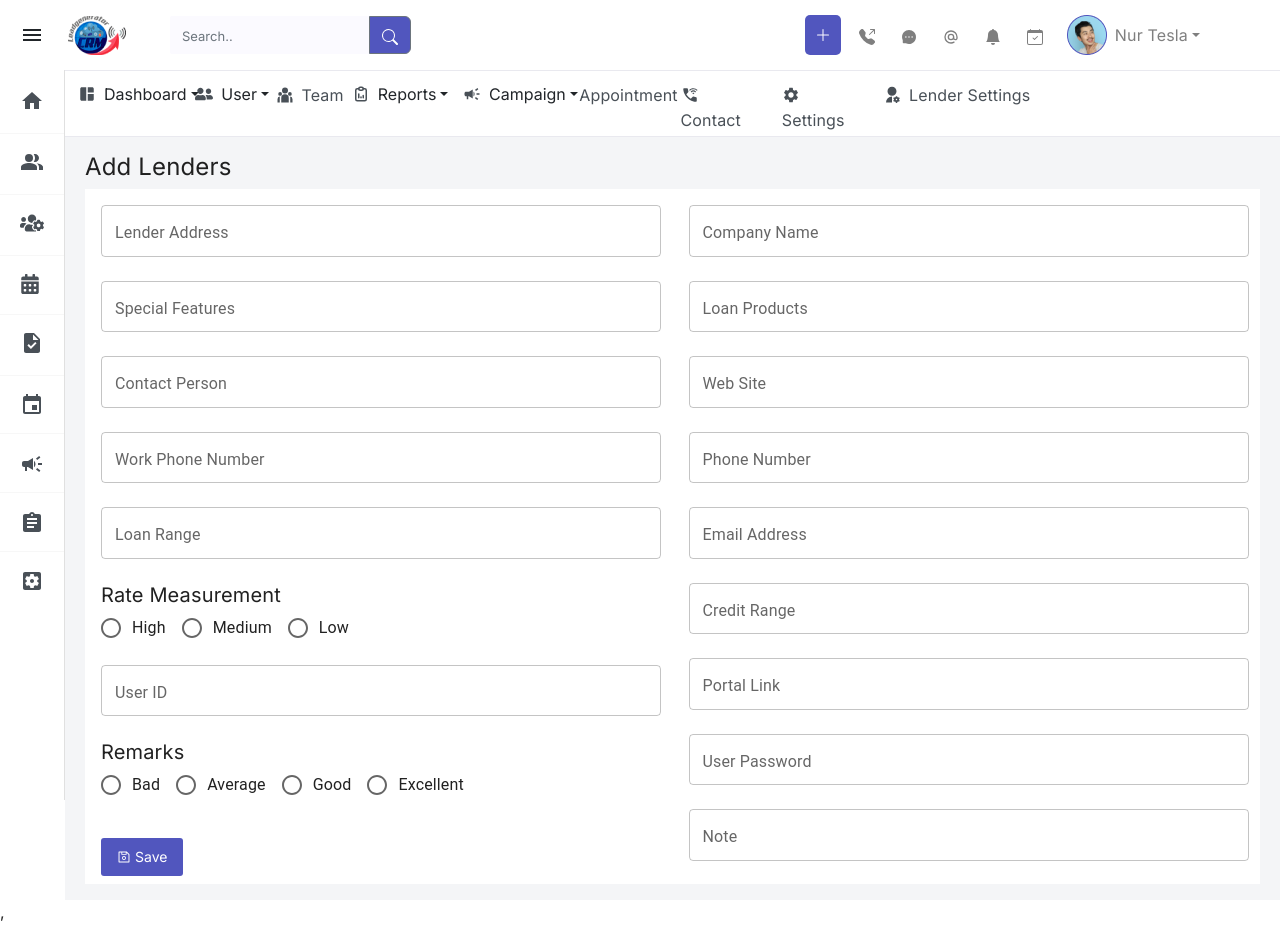
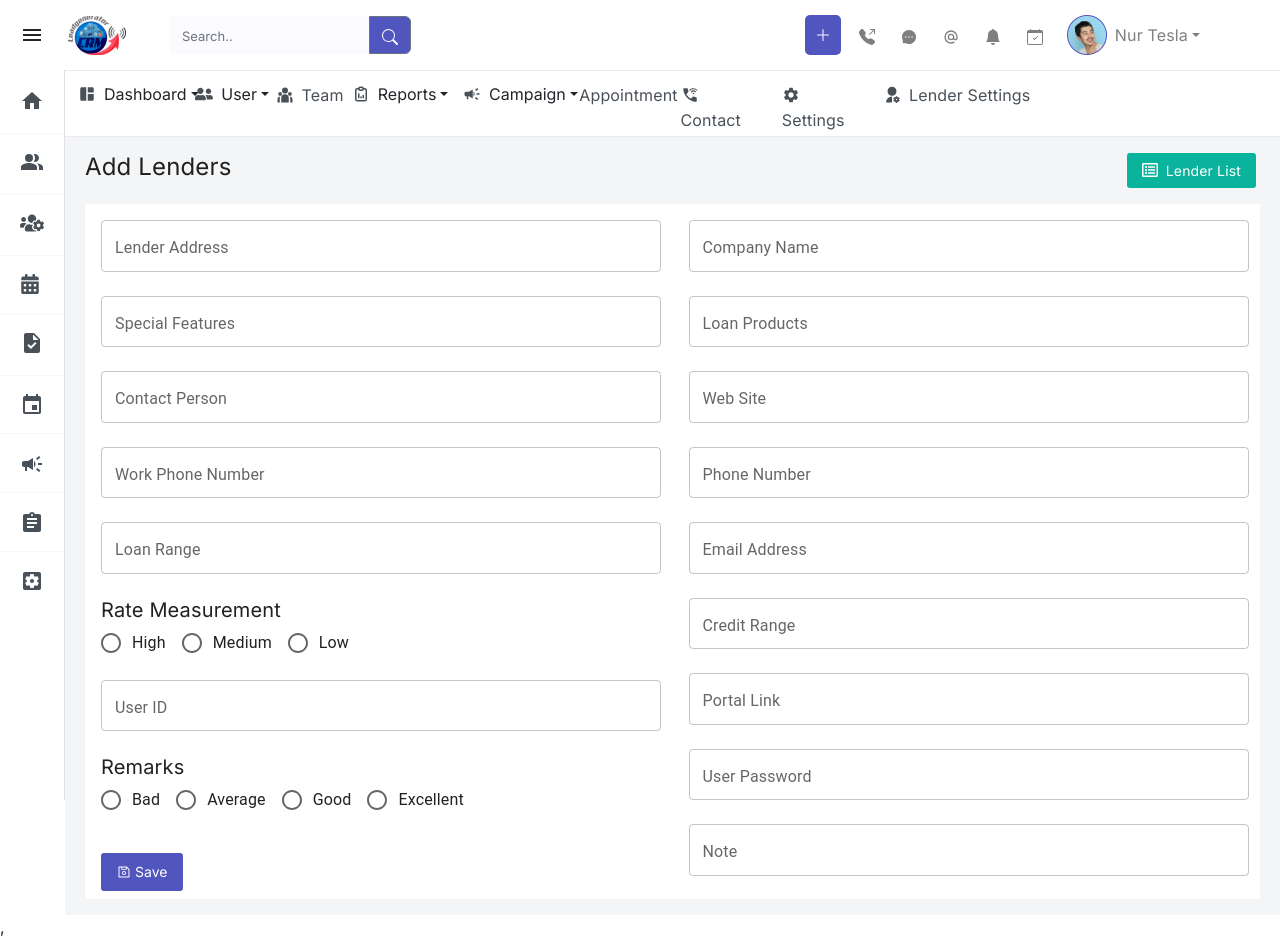
Before and after one commit to assraf-nur/CRM, a React (Create React App) app: page /addLender in a window 1280 px wide. Built offline with nearby package versions, Linux system fonts and the light colour scheme.

Commit message:
creating lender list

```diff
--- a/src/Components/CSS/Style.css
+++ b/src/Components/CSS/Style.css
@@ -1002,3 +1002,9 @@ div {
 #outlined-basic{
   padding-bottom: 12px;
 }
+.lenderPage-header{
+  display: flex;
+  justify-content: space-between;
+  margin-right: 8px;
+  margin-bottom: 15px;
+}
--- a/src/Components/Marketing/Marketing.js
+++ b/src/Components/Marketing/Marketing.js
@@ -307,7 +307,7 @@ const Marketing = () => {
                   <td>
                     <button
                       style={{ backgroundColor: "#5156BE" }}
-                      className="add-new-button py-1 px-2 ms-4 mb-5"
+                      className="add-new-button py-1 px-2 ms-4"
                     >
                       <GiRapidshareArrow className="me-1 mb-1" />
                       Retry
--- a/src/Components/Navbar/Sidebar.js
+++ b/src/Components/Navbar/Sidebar.js
@@ -40,6 +40,7 @@ import ContactDetails from "../Contact/ContactDetails";
 import { Card, Collapse } from "react-bootstrap";
 import AddLender from "../Setting/AddLender";
 import { AiOutlineUserAdd } from 'react-icons/ai';
+import LenderList from "../Setting/LenderList";
 
 const drawerWidth = 240;
 
@@ -285,6 +286,7 @@ export default function MiniDrawer() {
           <Route path="reports-list" element={<ReportList></ReportList>} />
           <Route path="setting" element={<Setting></Setting>} />
           <Route path="addLender" element={<AddLender></AddLender>} />
+          <Route path="lenderList" element={<LenderList></LenderList>} />
         </Routes>
       </Box>
     </Box>
--- a/src/Components/Setting/AddLender.js
+++ b/src/Components/Setting/AddLender.js
@@ -7,11 +7,16 @@ import {
 } from "@mui/material";
 import React from "react";
 import { AiOutlineSave } from "react-icons/ai";
+import { FaRegListAlt } from "react-icons/fa";
+import { Link } from "react-router-dom";
 
 const AddLender = () => {
   return (
     <div className="p-3">
-      <h4 className="ms-1">Add Lenders</h4>
+      <div className="lenderPage-header">
+        <h4 className="ms-1">Add Lenders</h4>
+        <Link className="contact-list-button justify-end" to='/lenderList'> <FaRegListAlt className="fs-6 me-1 mb-1"/> Lender List</Link>
+      </div>
       <div className="row mx-1 bg-white">
         <div className="col-xl p-2">
           <Box
--- /dev/null
+++ b/src/Components/Setting/LenderList.js
@@ -0,0 +1,11 @@
+import React from 'react';
+
+const LenderList = () => {
+    return (
+        <div className='p-3'>
+            <h1>Lender List</h1>
+        </div>
+    );
+};
+
+export default LenderList;
```
